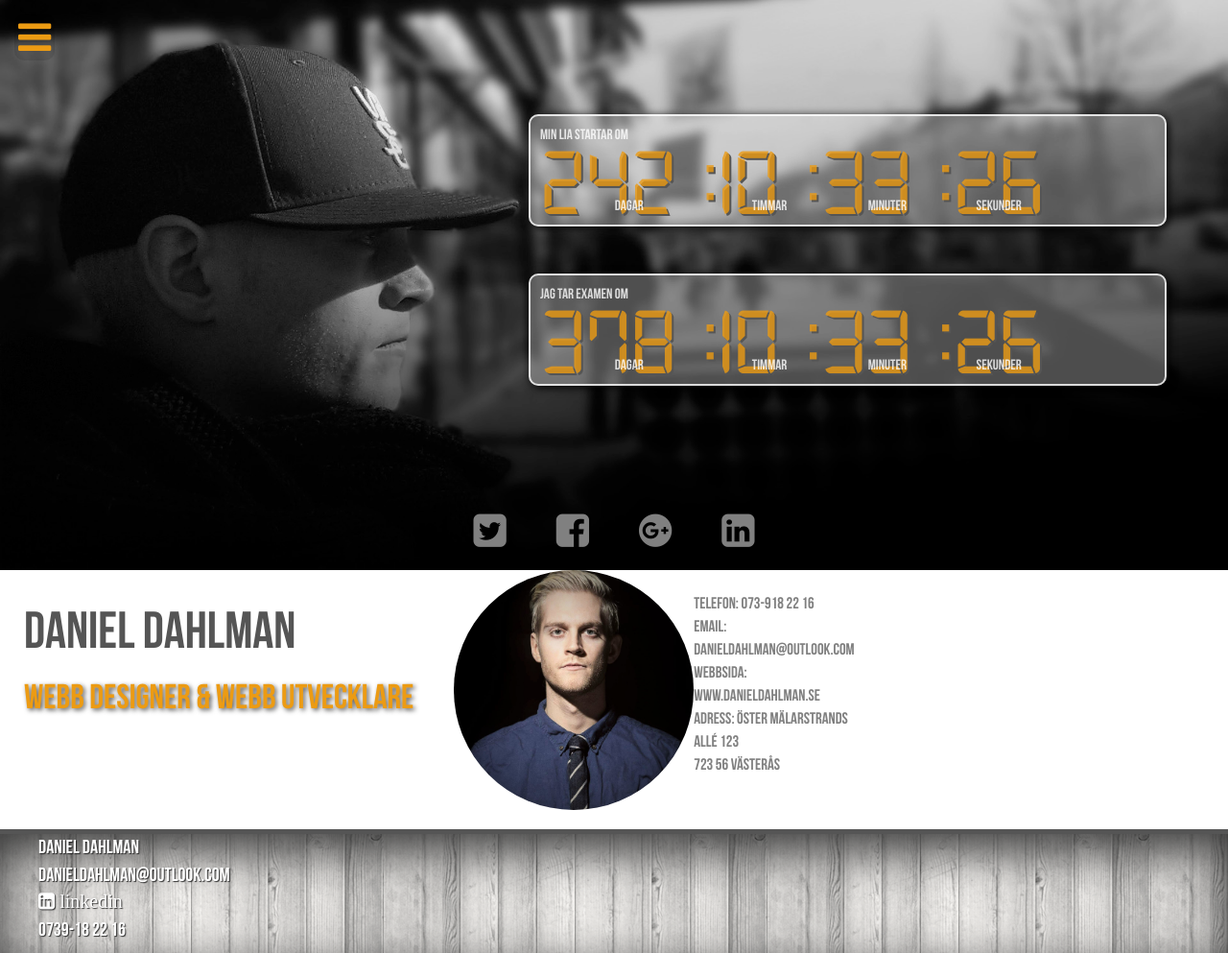
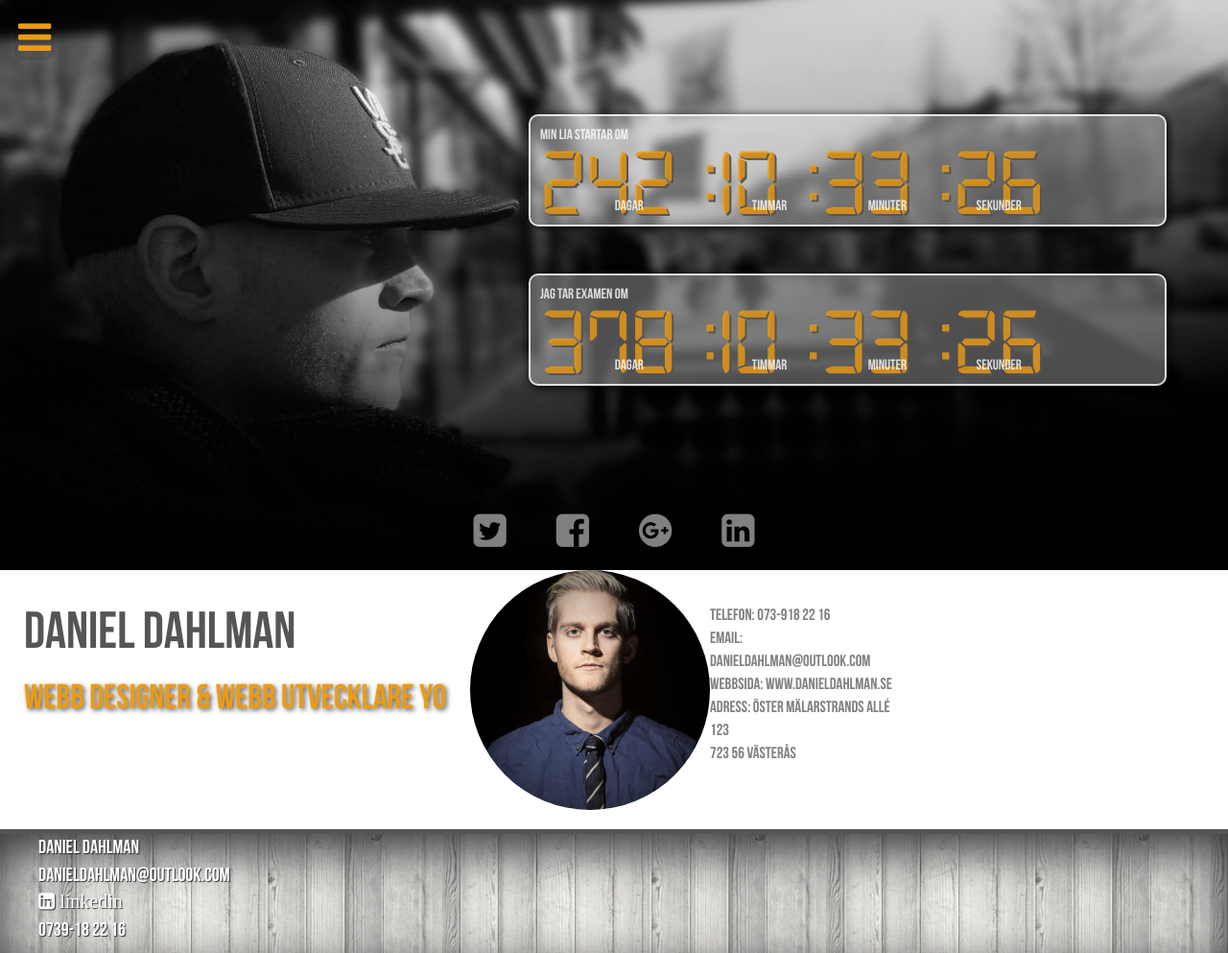
Before and after one commit to ddahlman/individual_project, a PHP site: page / in a window 1280 px wide. Shown: the whole page at 96% size. Run offline with PHP 8.4, Linux system fonts and the light colour scheme; data that the repository does not hold is empty.

Commit message:
added yo to home.php to see version control

```diff
--- a/home.php
+++ b/home.php
@@ -53,7 +53,7 @@ $welcome_text = $row['welcome_text'];
     <div class="flex-row">
       <div class="flex-col">
         <h1 class="h1-index-grey">daniel dahlman</h1>
-        <h1 class="h1-index-yellow">Webb designer & webb utvecklare</h1>
+        <h1 class="h1-index-yellow">Webb designer & webb utvecklare yo</h1>
         <p>
           <?php echo $welcome_text ?>
         </p>
```
